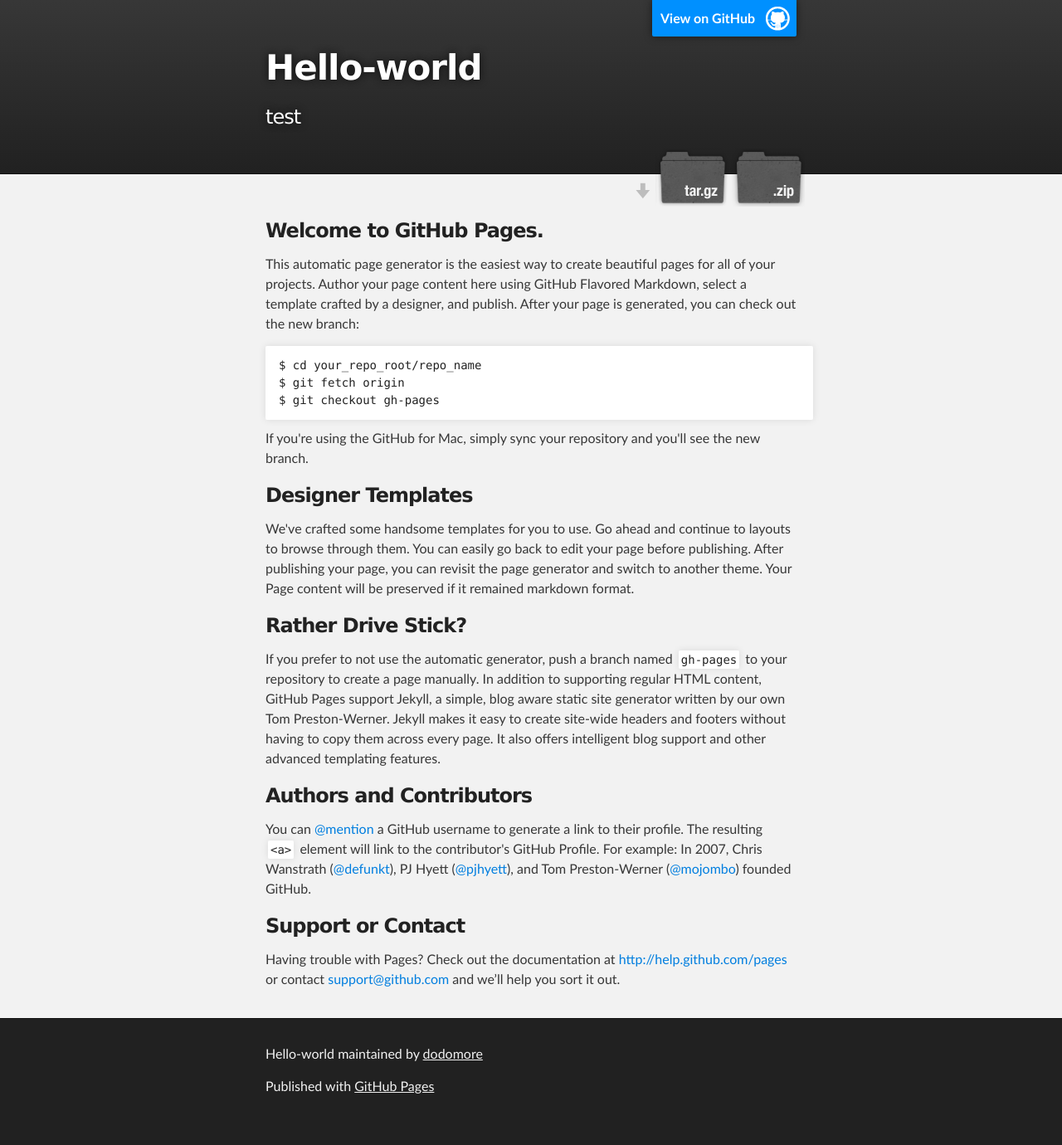
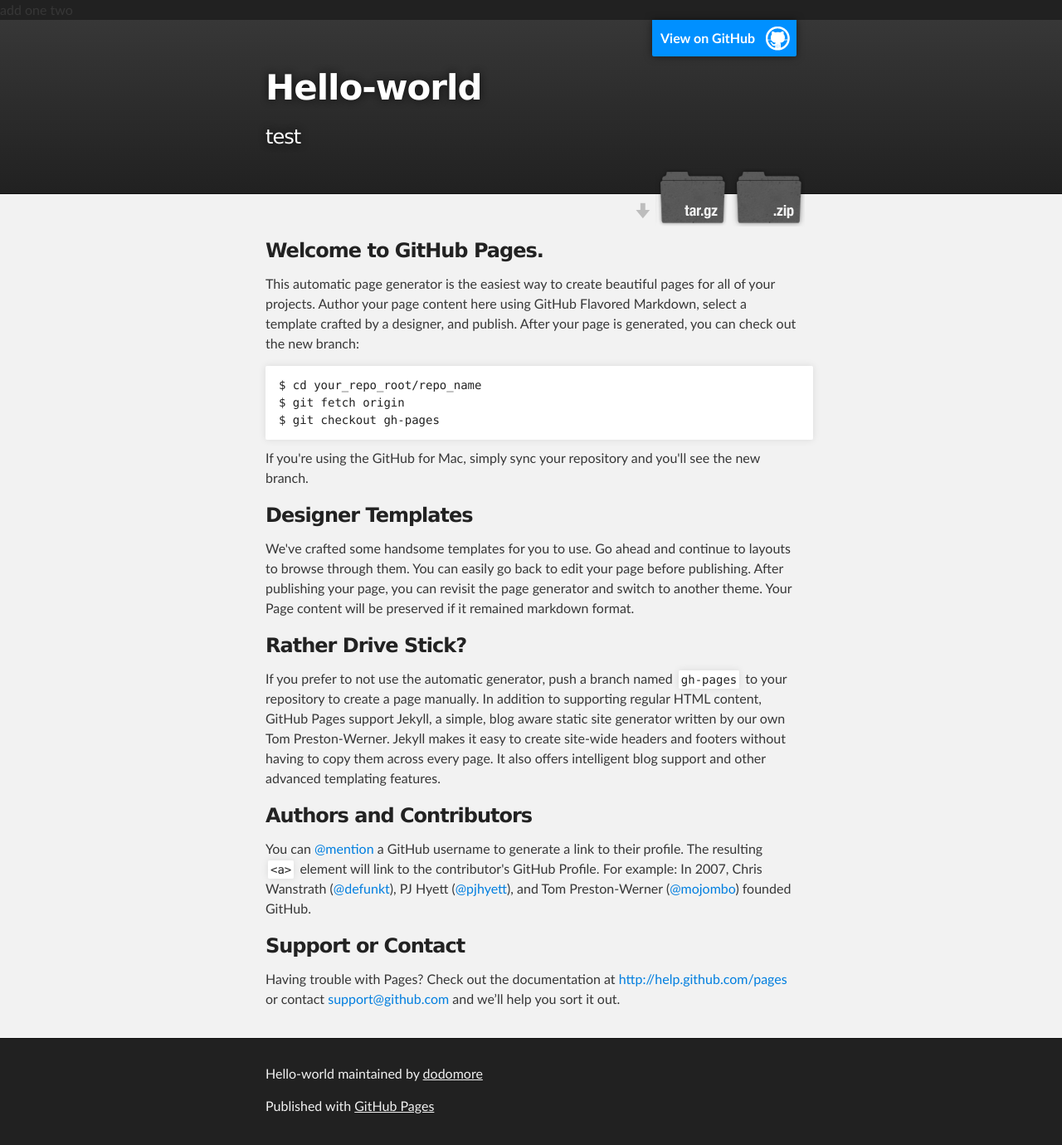
Before and after one commit to dodomore/hello-world, a Jekyll site: the page index.html, which Jekyll copies as it is, in a window 1280 px wide. Shown: the whole page at 83% size. Built offline with Jekyll 4.4.1, drawn with Linux system fonts in a browser that asks for light colours; before the commit the page ends 1356 px from its top, so only the background shows below that.

Commit message:
update one Signed-off-by: marytian <marytian@hyx.com>

```diff
--- a/index.html
+++ b/index.html
@@ -12,7 +12,7 @@
   </head>
 
   <body>
-
+  <div>add one  two</div>
     <!-- HEADER -->
     <div id="header_wrap" class="outer">
         <header class="inner">
```
